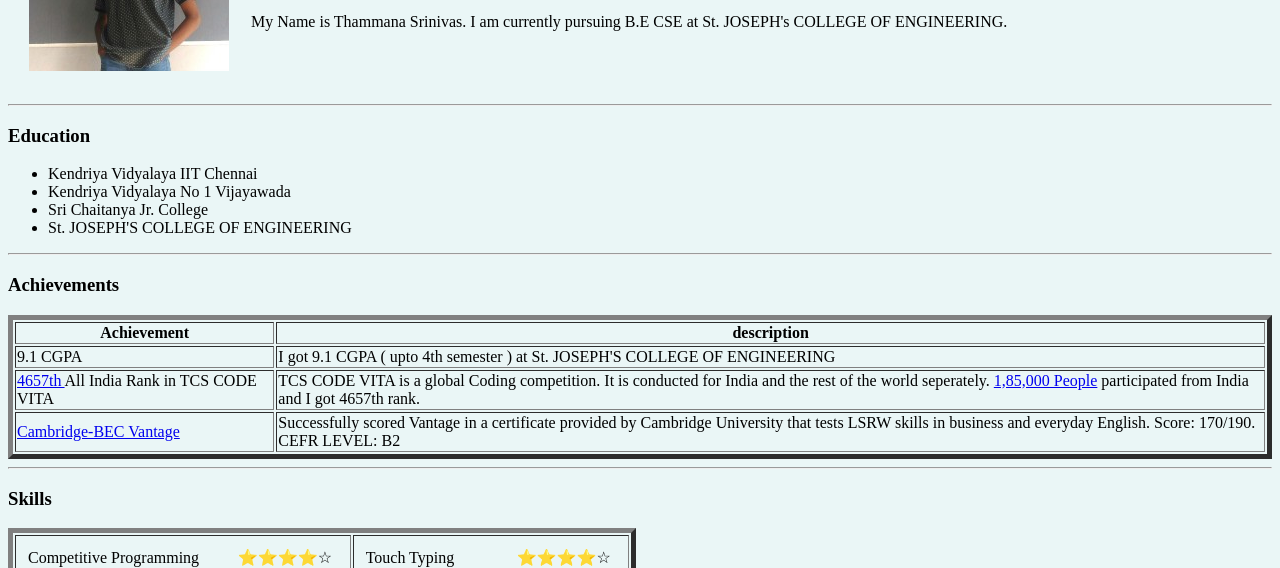
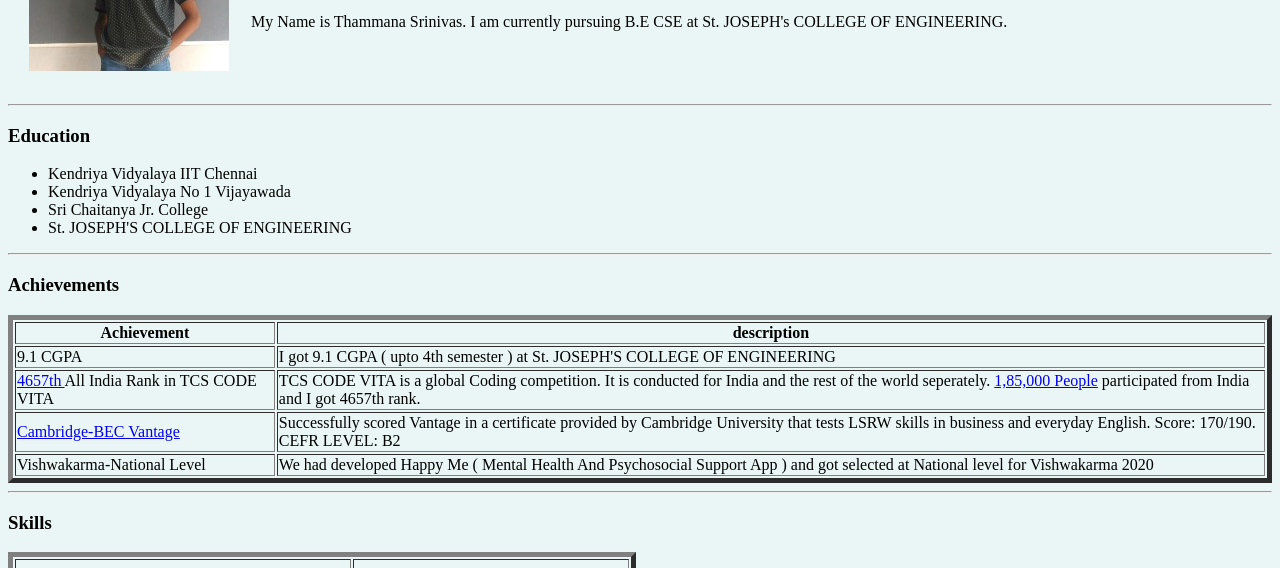
Before and after one commit to ThammanaSrinivas/CV, a plain HTML site: page index.html in a window 1280 px wide. Shown: the part 158-726 px from the top of the page. Drawn offline with Linux system fonts and the light colour scheme.

Commit message:
Vishwakarma added to achievement

```diff
--- a/index.html
+++ b/index.html
@@ -54,6 +54,10 @@
                 <td>Successfully scored Vantage in a certificate provided by Cambridge University that tests LSRW skills
                     in business and everyday English. Score: 170/190. CEFR LEVEL: B2
                 </td>
+            </tr>
+            <tr>
+                <td>Vishwakarma-National Level</td>
+                <td>We had developed Happy Me ( Mental Health And Psychosocial Support App ) and got selected at National level for Vishwakarma 2020</td>
             </tr>
         </tbody>
     </table>
```
Also changed, not shown: 1 other file.
